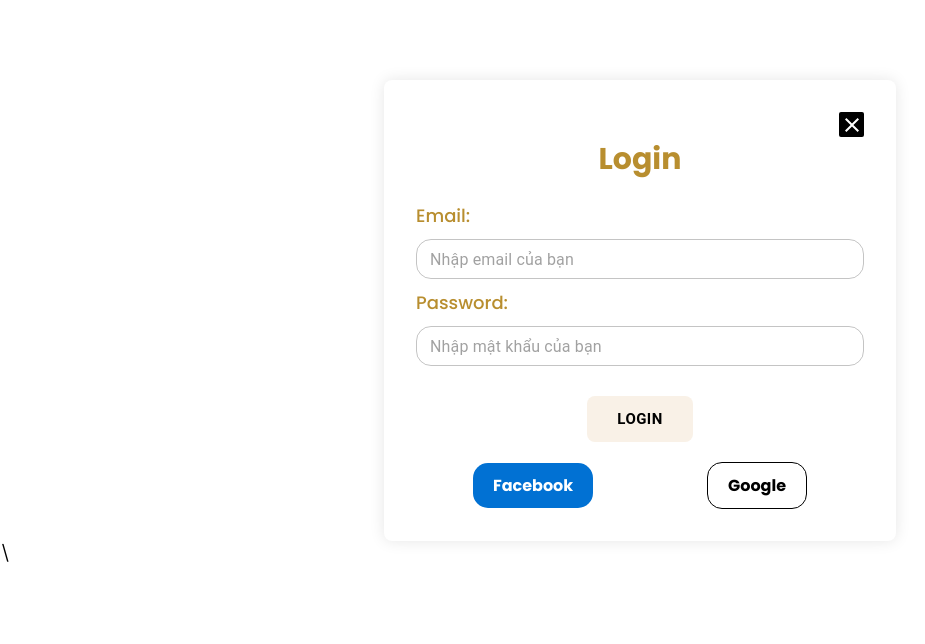
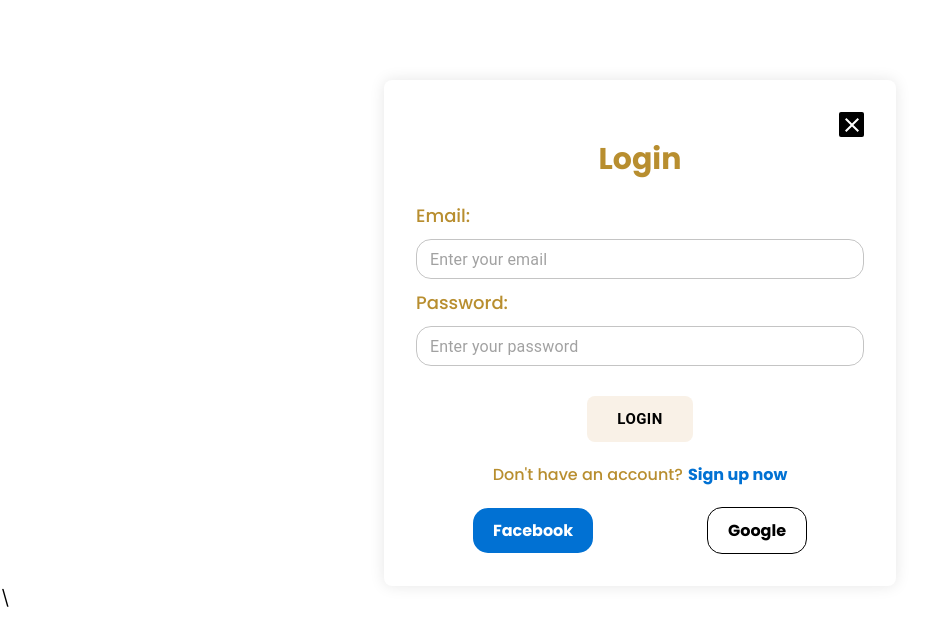
Before and after one commit to ttuyen203/xuong_react_fe, a React (Vite) app: page /login in a window 1280 px wide. Shown: the top 644 px of the page, without its empty margins (0-925 px from the left). Built offline with nearby package versions, Linux system fonts and the light colour scheme.

Commit message:
[#6] - Add Loading Product List Page

```diff
--- a/src/components/ProductList.tsx
+++ b/src/components/ProductList.tsx
@@ -9,6 +9,7 @@ import {
   CardMedia,
   CardContent,
   IconButton,
+  CircularProgress,
 } from "@mui/material";
 import ShareIcon from "@mui/icons-material/Share";
 import CompareIcon from "@mui/icons-material/Compare";
@@ -19,15 +20,17 @@ import { BASE_URL } from "../config";
 import Swal from "sweetalert2";
 
 interface ProductListProps {
-  limit?: number; // Optional prop to limit the number of products displayed
+  limit?: number;
 }
 
 const ProductList: React.FC<ProductListProps> = ({ limit }) => {
   const [data, setData] = useState<Product[]>([]);
+  const [isLoading, setIsLoading] = useState<boolean>(true);
 
   useEffect(() => {
     const fetchData = async () => {
       try {
+        setIsLoading(true);
         const response = await axios.get<ApiResPro>(`${BASE_URL}/products`);
         setData(response.data.data);
         console.log("Data", response.data);
@@ -38,6 +41,8 @@ const ProductList: React.FC<ProductListProps> = ({ limit }) => {
           text: "Something went wrong!",
         });
         console.log(err);
+      } finally {
+        setIsLoading(false);
       }
     };
 
@@ -45,6 +50,14 @@ const ProductList: React.FC<ProductListProps> = ({ limit }) => {
   }, []);
 
   const displayedProducts = limit ? data.slice(0, limit) : data;
+
+  if (isLoading) {
+    return (
+      <LoadingContainer>
+        <CircularProgress />
+      </LoadingContainer>
+    );
+  }
 
   return (
     <Section>
@@ -92,7 +105,13 @@ const ProductList: React.FC<ProductListProps> = ({ limit }) => {
   );
 };
 
-// CSS
+// CSS cho LoadingContainer
+const LoadingContainer = styled("div")({
+  display: "flex",
+  justifyContent: "center",
+  alignItems: "center",
+});
+
 const Section = styled(Box)({
   paddingLeft: "8rem",
   paddingRight: "8rem",
--- a/src/pages/user/Login.tsx
+++ b/src/pages/user/Login.tsx
@@ -22,7 +22,7 @@ const Login = () => {
   const onSubmit = async (data: User) => {
     try {
       const res = await axios.post(BASE_URL + "/auth/login", data);
-      toast.success("Đăng nhập thành công!", {
+      toast.success("Login successful!", {
         position: "top-right",
         autoClose: 5000,
         hideProgressBar: false,
@@ -38,7 +38,7 @@ const Login = () => {
       localStorage.setItem("access-token", res.data.accessToken);
       localStorage.setItem("userId", res.data.userInfo.userId);
     } catch (err) {
-      toast.error("Đã xảy ra lỗi! Vui lòng kiểm tra lại Email và Password", {
+      toast.error("Login failed. Please try again!", {
         position: "top-right",
         autoClose: 5000,
         hideProgressBar: false,
@@ -69,12 +69,12 @@ const Login = () => {
             id="email"
             type="email"
             variant="outlined"
-            placeholder="Nhập email của bạn"
+            placeholder="Enter your email"
             {...register("email", {
-              required: "* Vui lòng nhập email",
+              required: "* Please enter your email",
               pattern: {
                 value: /^[a-zA-Z0-9._%+-]+@[a-zA-Z0-9.-]+\.[a-zA-Z]{2,4}$/,
-                message: "* Vui lòng nhập email hợp lệ",
+                message: "* Please enter a valid email",
               },
             })}
           />
@@ -85,12 +85,12 @@ const Login = () => {
             id="password"
             type="password"
             variant="outlined"
-            placeholder="Nhập mật khẩu của bạn"
+            placeholder="Enter your password"
             {...register("password", {
-              required: "* Vui lòng nhập mật khẩu",
+              required: "* Please enter your password",
               minLength: {
                 value: 6,
-                message: "* Mật khẩu phải có ít nhất 6 ký tự",
+                message: "* Password must be at least 6 characters long",
               },
             })}
           />
@@ -99,6 +99,13 @@ const Login = () => {
           <BtnSubmit>
             <SubmitButton type="submit">Login</SubmitButton>
           </BtnSubmit>
+
+          <RegisterPrompt>
+            <PromptText>Don't have an account? </PromptText>
+            <RegisterLink onClick={() => navigate("/register")}>
+              Sign up now
+            </RegisterLink>
+          </RegisterPrompt>
         </FormLogin>
 
         <SocialLogin>
@@ -110,7 +117,7 @@ const Login = () => {
   );
 };
 
-//css
+// css
 const LoginSpace = styled("div")({
   display: "flex",
   justifyContent: "center",
@@ -181,7 +188,7 @@ const FieldErr = styled("div")({
   color: "red",
   fontWeight: "500",
   marginTop: "5px",
-  marginBottom: "10px", // consistent spacing
+  marginBottom: "10px",
 });
 
 const BtnSubmit = styled("div")({
@@ -236,4 +243,27 @@ const SocialGg = styled(SocialBtn)({
   border: "1px solid #000",
 });
 
+const RegisterPrompt = styled("div")({
+  display: "flex",
+  justifyContent: "center",
+  alignItems: "center",
+  marginTop: "20px",
+  fontSize: "16px",
+});
+
+const PromptText = styled("span")({
+  color: "#b88e2f",
+  fontWeight: "500",
+  marginRight: "5px"
+});
+
+const RegisterLink = styled("span")({
+  color: "#0171d3",
+  fontWeight: 700,
+  cursor: "pointer",
+  "&:hover": {
+    textDecoration: "underline",
+  },
+});
+
 export default Login;
--- a/src/pages/user/Register.tsx
+++ b/src/pages/user/Register.tsx
@@ -21,7 +21,7 @@ const Register = () => {
   const onSubmit = async (data: User) => {
     try {
       const res = await axios.post(BASE_URL + "/auth/register", data);
-      toast.success("Đăng ký thành công! Bạn có thể đăng nhập ngay.", {
+      toast.success("Registration successful! Login now!", {
         position: "top-right",
         autoClose: 5000,
         hideProgressBar: false,
@@ -35,7 +35,7 @@ const Register = () => {
       console.log(res);
       navigate("/login");
     } catch (err) {
-      toast.error("Đã xảy ra lỗi! Vui lòng kiểm tra lại thông tin đăng ký.", {
+      toast.error("Registration failed, please try again!", {
         position: "top-right",
         autoClose: 5000,
         hideProgressBar: false,
@@ -60,12 +60,12 @@ const Register = () => {
             id="email"
             type="email"
             variant="outlined"
-            placeholder="Nhập email của bạn"
+            placeholder="Enter your email"
             {...register("email", {
-              required: "* Vui lòng nhập email",
+              required: "* Please enter your email",
               pattern: {
                 value: /^[a-zA-Z0-9._%+-]+@[a-zA-Z0-9.-]+\.[a-zA-Z]{2,4}$/,
-                message: "* Vui lòng nhập email hợp lệ",
+                message: "* Please enter a valid email",
               },
             })}
           />
@@ -76,12 +76,12 @@ const Register = () => {
             id="password"
             type="password"
             variant="outlined"
-            placeholder="Nhập mật khẩu của bạn"
+            placeholder="Enter your password"
             {...register("password", {
-              required: "* Vui lòng nhập mật khẩu",
+              required: "* Please enter your password",
               minLength: {
                 value: 6,
-                message: "* Mật khẩu phải có ít nhất 6 ký tự",
+                message: "* Password must be at least 6 characters long",
               },
             })}
           />
@@ -90,13 +90,18 @@ const Register = () => {
           <BtnSubmit>
             <SubmitButton type="submit">Register</SubmitButton>
           </BtnSubmit>
+
+          <LoginPrompt>
+            <PromptText>Already have an account? </PromptText>
+            <LoginLink onClick={() => navigate("/login")}>Log in now</LoginLink>
+          </LoginPrompt>
         </FormRegister>
       </RegisterContainer>
     </RegisterSpace>
   );
 };
 
-//css
+// CSS
 const RegisterSpace = styled("div")({
   display: "flex",
   justifyContent: "center",
@@ -175,4 +180,27 @@ const SubmitButton = styled(Button)({
   },
 });
 
+const LoginPrompt = styled("div")({
+  display: "flex",
+  justifyContent: "center",
+  alignItems: "center",
+  marginTop: "20px",
+  fontSize: "16px",
+});
+
+const PromptText = styled("span")({
+  color: "#b88e2f",
+  marginRight: "5px",
+  fontWeight: "500",
+});
+
+const LoginLink = styled("span")({
+  color: "#0171d3",
+  fontWeight: 700,
+  cursor: "pointer",
+  "&:hover": {
+    textDecoration: "underline",
+  },
+});
+
 export default Register;
```
